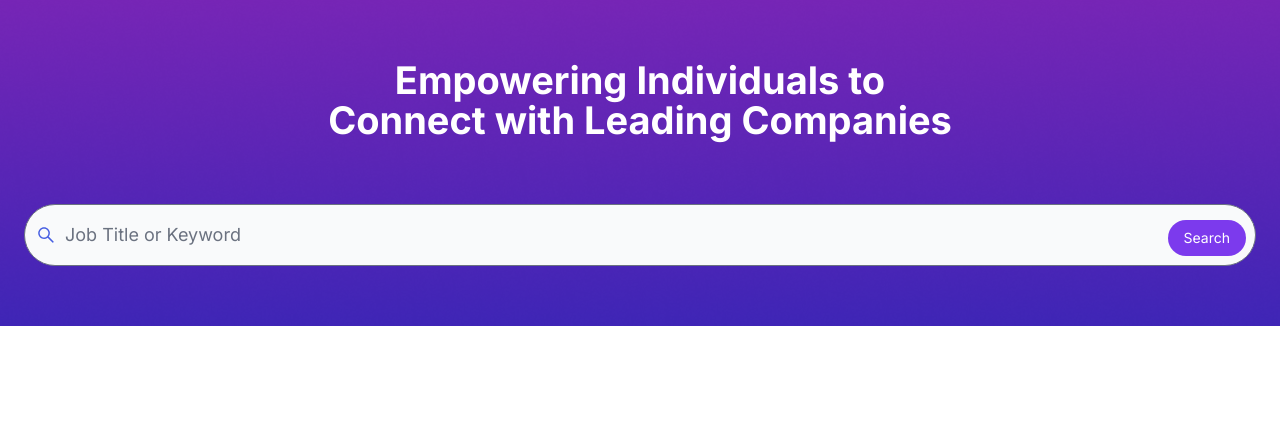
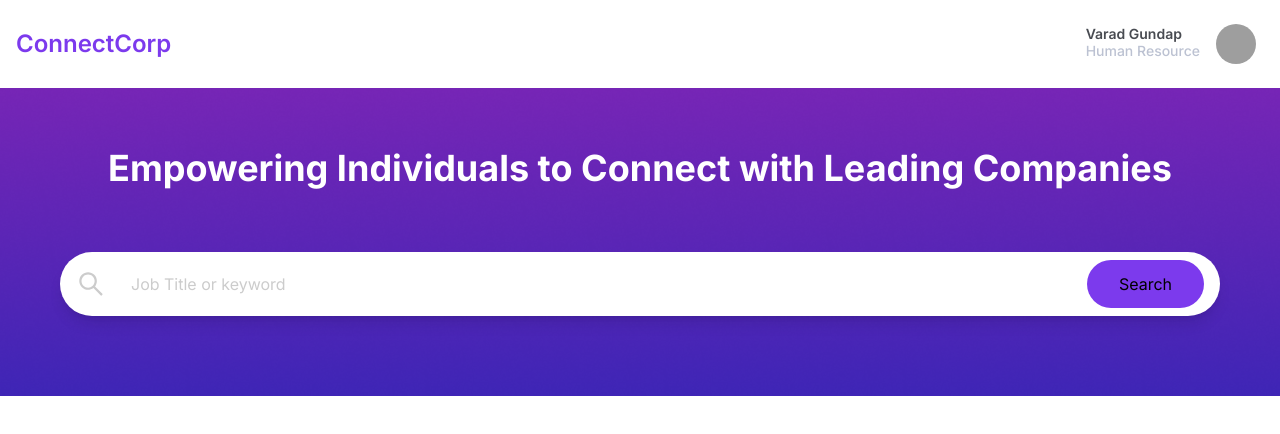
Before and after one commit to varad615/connectcorp, a Next.js app: page /search in a window 1280 px wide. Shown: the top 434 px of the page. Built offline with nearby package versions, Linux system fonts and the light colour scheme; grey boxes are pictures that could not be loaded.

Commit message:
search added top

```diff
--- a/src/app/search/page.js
+++ b/src/app/search/page.js
@@ -1,34 +1,74 @@
 import { AiOutlineSearch } from "react-icons/ai";
+import Link from "next/link";
 export default function Search() {
   return (
     <>
       <div>
-        <div className="bg-white"></div>
+        <nav class="bg-white">
+          <div class="max-w-screen-xl flex flex-wrap items-center justify-between mx-auto p-4">
+            <a href="https://flowbite.com/" class="flex items-center">
+              <span class="self-center text-2xl font-semibold whitespace-nowrap text-[#7C3AED]">
+                ConnectCorp
+              </span>
+            </a>
+            <Link href="/">
+              <div class=" items-center space-x-4 inline-flex  p-2 ml-3 text-sm md:hidden">
+                <div class=" text-[#484B51] leading-none">
+                  <div className=" font-semibold">Varad Gundap</div>
+                  <div class="text-sm text-[#BCC2D2]">Human Resource</div>
+                </div>
+                <img
+                  class="w-10 h-10 rounded-full"
+                  src="https://flowbite.com/docs/images/people/profile-picture-5.jpg"
+                  alt=""
+                />
+              </div>
+            </Link>
+            <div class="hidden w-full md:block md:w-auto">
+              <ul class="font-medium flex flex-col p-4 md:p-0 mt-4 border border-gray-100 rounded-lg bg-gray-50 md:flex-row md:space-x-8 md:mt-0 md:border-0 md:bg-white ">
+                <Link href="/">
+                  <div class=" items-center space-x-4 inline-flex  p-2 ml-3 text-sm">
+                    <div class=" text-[#484B51] leading-none">
+                      <div className=" font-semibold">Varad Gundap</div>
+                      <div class="text-sm text-[#BCC2D2]">Human Resource</div>
+                    </div>
+                    <img
+                      class="w-10 h-10 rounded-full"
+                      src="https://flowbite.com/docs/images/people/profile-picture-5.jpg"
+                      alt=""
+                    />
+                  </div>
+                </Link>
+              </ul>
+            </div>
+          </div>
+        </nav>
         <section className="bg-[url('/bg.png')] p-3 bg-cover bg-center">
           <div className="mt-12">
-            <div class="mx-auto max-w-screen-sm text-center mb-8 lg:mb-16">
-              <div className="text-center text-white text-[38px] font-bold leading-10">
+            <div class="mx-auto text-center mb-8 lg:mb-16">
+              <div className="text-center text-white font-bold leading-10 sm:text-xl md:text-2xl xl:text-4xl lg:text-3xl">
                 Empowering Individuals to Connect with Leading Companies
               </div>
             </div>
-            <div className="pb-12">
-              <div class="relative mt-5 mx-3">
-                <div class="absolute inset-y-0 left-0 flex items-center pl-3 pointer-events-none">
-                  <AiOutlineSearch color="#475FE2" size={20} />
+            <div className="pb-12 px-12">
+              <div
+                class="bg-white items-center justify-between w-full flex rounded-full shadow-lg p-2 mb-5 sticky"
+                styles="top: 5px"
+              >
+                <div>
+                  <div class="p-2 mr-1 rounded-full">
+                    <AiOutlineSearch size={30} color="#CCCCCC" />
+                  </div>
                 </div>
                 <input
-                  type="search"
-                  id="search"
-                  className="block w-full p-4 pl-10 text-lg text-gray-900 rounded-full bg-gray-50 "
-                  placeholder="Job Title or Keyword"
-                  required
+                  class="rounded-full border border-white placeholder-[#CCCCCC] w-full text-black focus:border-[#7C3AED]"
+                  type="text"
+                  placeholder="Job Title or keyword"
                 />
-                <button
-                  type="submit"
-                  class="text-white absolute right-2.5 bottom-2.5 bg-[#7C3AED] text-lg rounded-full text-sm px-4 py-2 hover:bg-[#9262e7]"
-                >
-                  Search
-                </button>
+
+                <div class="bg-[#7C3AED] p-3 px-8 hover:bg-[#9666e7] cursor-pointer mx-2 rounded-full">
+                  <div>Search</div>
+                </div>
               </div>
             </div>
           </div>
```
